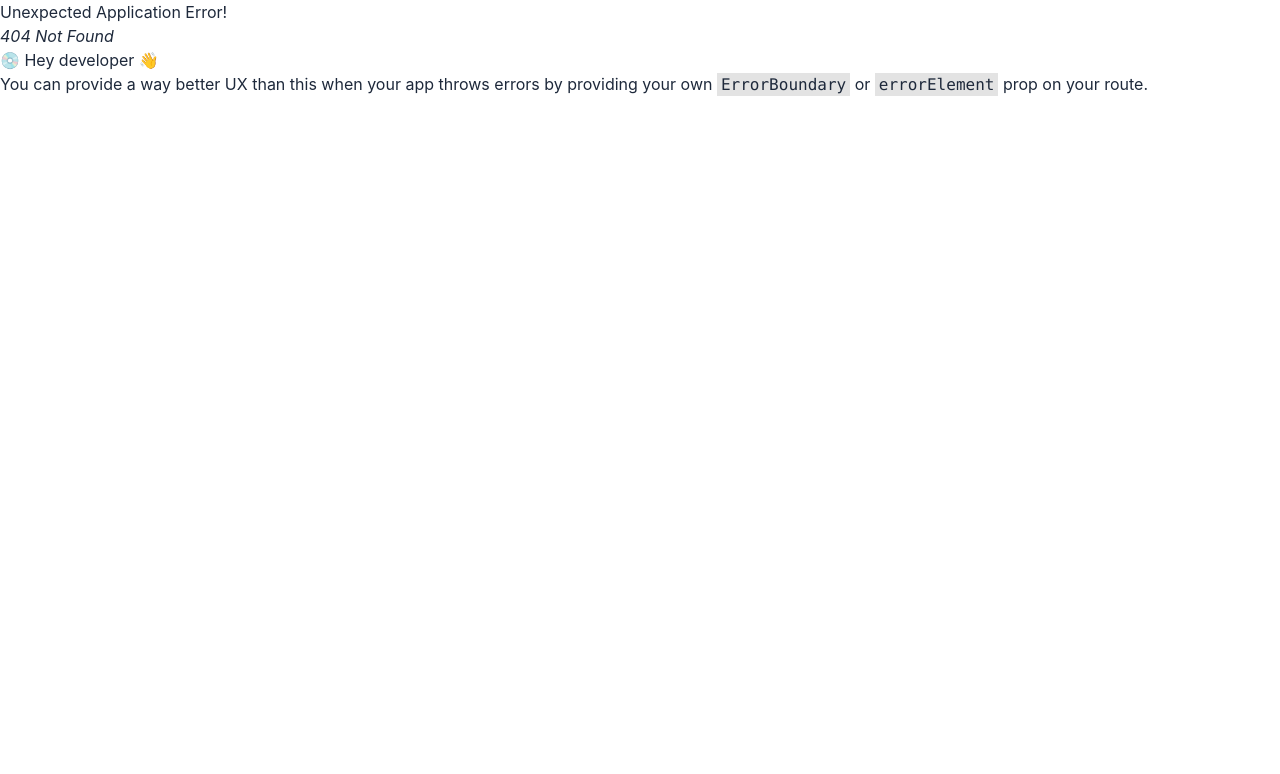
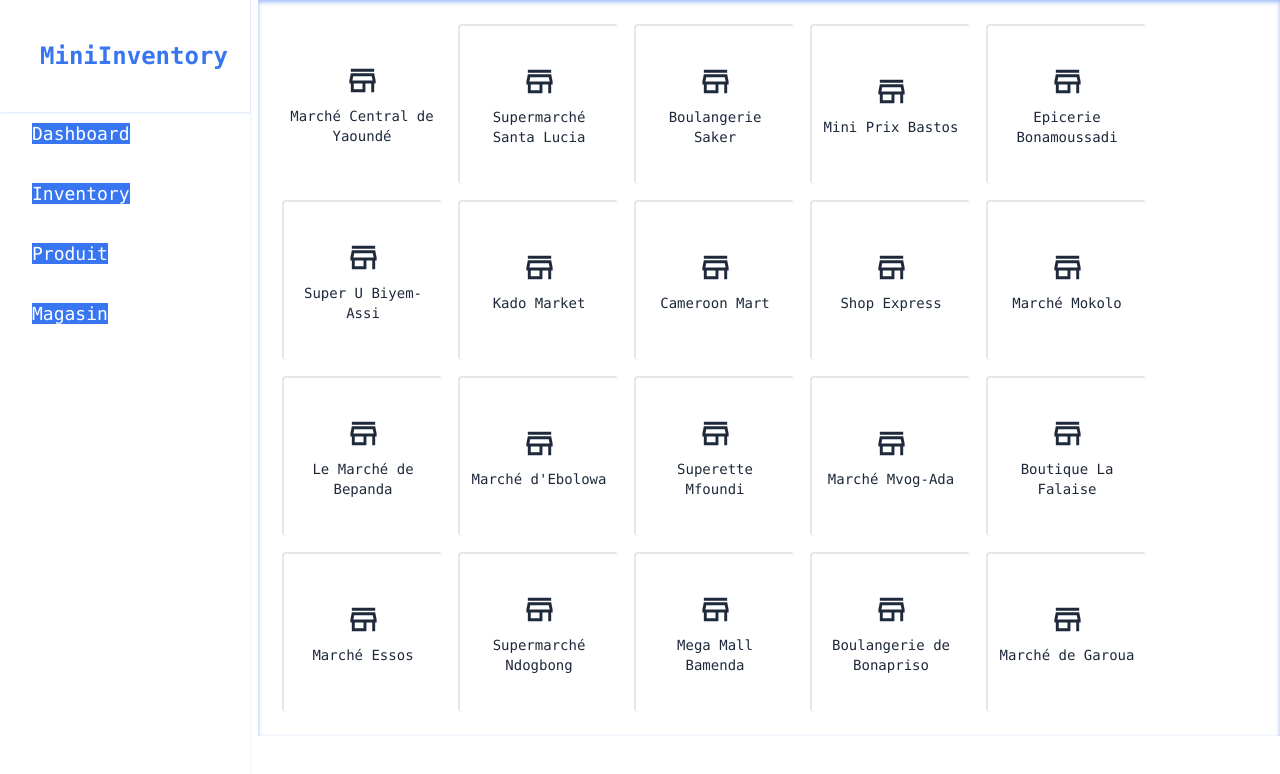
Before and after one commit to mbianou-bradon/mini-inventory, a React (Create React App) app: page /magasin in a window 1280 px wide. Before the commit this address had no page. Shown: the top 774 px of the page. Built offline with nearby package versions, Linux system fonts and the light colour scheme.

Commit message:
feat(magasin): completed magasin

```diff
--- a/src/App.tsx
+++ b/src/App.tsx
@@ -5,6 +5,7 @@ import Sidebar from './components/molecules/sidebar/Sidebar.organism';
 import { Outlet, RouterProvider, createBrowserRouter } from 'react-router-dom';
 import Home from './pages/home/Home.page';
 import Inventory from './pages/inventory/Inventory.page';
+import Magasin from './pages/magasin/Magasin.page';
 
 
 const MyApp = () => {
@@ -28,7 +29,7 @@ const router = createBrowserRouter(
       children: [
         { path: '/', element: <Home />, },
         { path: '/inventory', element: <Inventory /> },
-        // { path: '/login', element: <Login />},
+        { path: '/magasin', element: <Magasin /> },
       ]
     }
   ]
--- /dev/null
+++ b/src/lib/assets/icons/Store.icon.tsx
@@ -0,0 +1,9 @@
+import React from 'react'
+
+export default function StoreIcon({ ...props }) {
+    return (
+        <svg {...props} xmlns="http://www.w3.org/2000/svg" width="1em" height="1em" viewBox="0 0 24 24">
+            <path fill="currentColor" d="M4 6V4h16v2zm0 14v-6H3v-2l1-5h16l1 5v2h-1v6h-2v-6h-4v6zm2-2h6v-4H6zm-.95-6h13.9zm0 0h13.9l-.6-3H5.65z" />
+        </svg>
+    )
+}
--- /dev/null
+++ b/src/pages/magasin/Magasin.page.tsx
@@ -0,0 +1,45 @@
+import React, { useState } from 'react'
+import StoreIcon from '../../lib/assets/icons/Store.icon'
+import DashboardLayout from '../../components/organisms/dashboard-layout/DashboardLayout.organism'
+import Button from '../../components/atoms/button/Button.atom'
+import { magasins } from '../../data/magasin.data'
+import { Magasin } from '../../lib/types/magasin.type'
+
+export default function MagasinPage() {
+    /** State management */
+    const [activeStore, setActiveStore] = useState<Magasin>({ nom: '', adresse: '', id: '' })
+    return (
+        <DashboardLayout>
+            <div className='flex items-start gap-10'>
+                <div className='w-fit'>
+                    <ul className='flex divide-x-2 divide-y-2 items-center gap-4 flex-wrap'>
+                        {
+                            magasins.map((item, index) => {
+                                return <li key={index} onClick={() => setActiveStore(item)} className='w-40 h-40 text-center flex flex-col items-center gap-2 justify-center hover:bg-primary-blue cursor-pointer p-2 rounded hover:shadow hover:text-white'>
+                                    <StoreIcon className={'text-[35px]'} />
+                                    <p className='text-sm'>{item.nom}</p>
+                                </li>
+                            })
+                        }
+                    </ul>
+                </div>
+                {activeStore.id !== '' && <div className='bg-white w-[450px] h-full max-h-[50vh] rounded p-2 border shadow-inner shadow-slate-600/70'>
+                    <div className='flex flex-col gap-2'>
+                        <div className='w-full h-40 p-3 shadow-inner bg-white flex items-center justify-center rounded shadow-primary-blue/70'><StoreIcon className={'text-[70px]'} /></div>
+                        <div className='py-3'>
+                            <p><span className='font-bold text-sm'>Store Name:</span>{activeStore.nom}</p>
+                        </div>
+
+                        <div className='py-3'>
+                            <p><span className='font-bold text-sm'>Store Location:</span>{activeStore.adresse}</p>
+                        </div>
+                    </div>
+
+                    <div className='mt-4'>
+                        <Button text='Close' type='button' styles='text-white bg-red-700 rounded w-full' onClick={() => setActiveStore({ id: '', nom: '', adresse: '' })} />
+                    </div>
+                </div>}
+            </div>
+        </DashboardLayout>
+    )
+}
```
